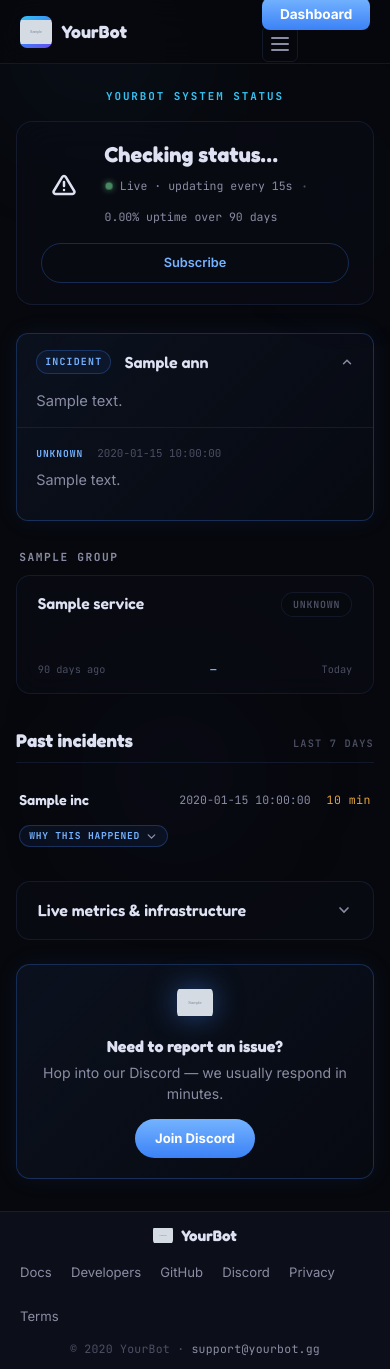
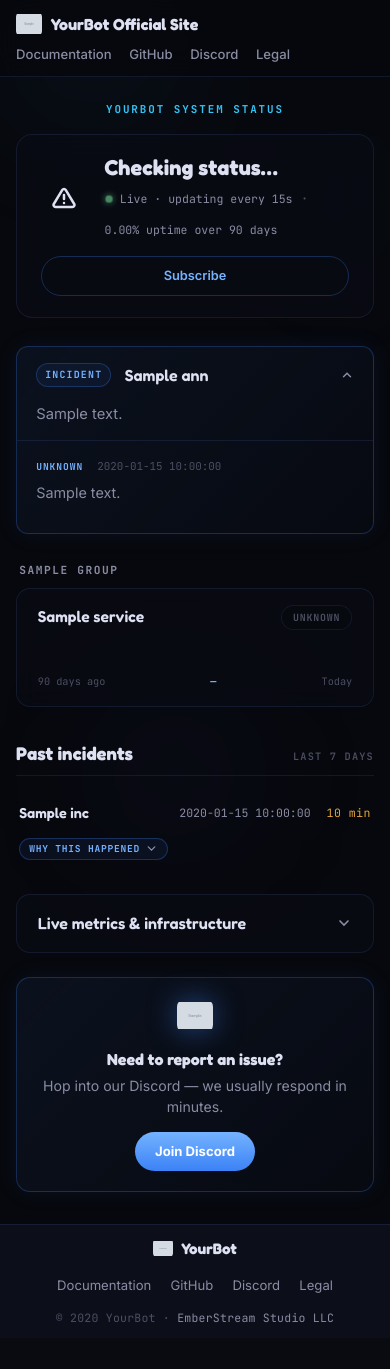
Before and after one commit to NotUSeee/aifaq, a Python web app: template src/status_service/templates/status.html in a window 390 px wide. After the commit the page ends 1323 px from the top, so only its background shows below. Run offline with Jinja, Linux system fonts and the light colour scheme; the template is opened without the code that fills it: most values are stand-ins (such as "Sample title", 1, 10 or a date in 2020); grey boxes marked "Sample" are stand-in pictures; some libraries are stand-ins or nearby versions.

Commit message:
Replace nav with a minimal header + mirror the homepage footer
Header: 'YourBot Official Site' (logo + text) linked to the main site, with
Documentation / GitHub / Discord / Legal links (homepage links minus Status).
Removes the old Home/Plugins/Pricing/FAQ/Developers nav + Dashboard CTA + mobile
hamburger. Footer now mirrors the homepage: same links + the bottom-right
'© YourBot · EmberStream Studio LLC' copy. Adds main_site_url + a real
brand_github_url default. Cache-bust v5.

Co-Authored-By: Claude Opus 4.8 (1M context) <noreply@anthropic.com>

```diff
--- a/src/status_service/config.py
+++ b/src/status_service/config.py
@@ -33,7 +33,8 @@ class Settings(BaseSettings):
     brand_discord_invite: str = Field("https://discord.gg/yourbot", alias="BRAND_DISCORD_INVITE")
     brand_bot_avatar_url: str = Field("", alias="BRAND_BOT_AVATAR_URL")
     brand_logo_url: str = Field("/static/yourbot-logo.png", alias="BRAND_LOGO_URL")
-    brand_github_url: str = Field("", alias="BRAND_GITHUB_URL")
+    brand_github_url: str = Field("https://github.com/EmberStream-Studio", alias="BRAND_GITHUB_URL")
+    main_site_url: str = Field("https://yourbot.gg", alias="MAIN_SITE_URL")
 
 
 _settings: Settings | None = None
--- a/src/status_service/static/status.css
+++ b/src/status_service/static/status.css
@@ -74,80 +74,27 @@ html, body {
 }
 a { color: inherit; text-decoration: none; }
 
-/* ── Nav ────────────────────────────────────────────────────────── */
-.landing-nav {
-  position: fixed;
-  inset: 0 0 auto 0;
-  z-index: 100;
-  display: flex;
-  align-items: center;
-  justify-content: space-between;
-  padding: 0 2.5rem;
-  height: 64px;
-  background: rgba(7, 8, 13, 0.82);
-  backdrop-filter: blur(16px);
+/* ── Header / topbar ────────────────────────────────────────────── */
+.status-topbar {
+  position: fixed; inset: 0 0 auto 0; z-index: 100;
+  display: flex; align-items: center; justify-content: space-between; gap: 1rem;
+  padding: 0 2rem; height: 56px;
+  background: rgba(7, 8, 13, 0.82); backdrop-filter: blur(16px);
   border-bottom: 1px solid var(--border);
 }
-.nav-brand { display: flex; align-items: center; gap: 0.6rem; }
-.nav-brand-icon {
-  width: 32px; height: 32px;
-  background: linear-gradient(150deg, var(--cyan), var(--gold) 52%, #6a4bf0);
-  border-radius: 7px;
-  display: flex; align-items: center; justify-content: center;
-  color: #fff; font-weight: 700; font-size: 1.1rem;
-  overflow: hidden;
+.topbar-brand {
+  display: inline-flex; align-items: center; gap: 0.55rem;
+  font-family: var(--font-display); font-size: 1rem; font-weight: 700;
+  color: var(--text); white-space: nowrap; transition: color 0.15s;
 }
-.nav-brand-icon img { width: 100%; height: 100%; object-fit: contain; border-radius: 7px; }
-.nav-brand-text {
-  font-family: var(--font-display);
-  font-size: 1.1rem; font-weight: 700; letter-spacing: 0.01em;
-  color: var(--text);
-}
-.nav-links {
-  list-style: none; margin: 0; padding: 0;
-  display: flex; gap: 1.4rem; align-items: center;
-}
-.nav-links a {
-  font-family: var(--font-body);
-  font-size: 0.88rem; font-weight: 500;
-  color: var(--muted);
-  transition: color 0.15s;
-}
-.nav-links a:hover, .nav-links a.active { color: var(--gold-light); }
-.nav-external { display: inline-flex; align-items: center; gap: 4px; }
-.nav-external::before {
-  content: ''; display: inline-block;
-  width: 1px; height: 14px; background: var(--border2);
-  margin-right: 0.85rem; vertical-align: middle;
-}
-.nav-cta {
-  font-family: var(--font-body);
-  font-size: 0.85rem; font-weight: 700;
-  padding: 0.5rem 1.1rem;
-  background: linear-gradient(180deg, var(--gold-light), var(--gold));
-  color: #fff !important;
-  border-radius: 8px;
-  transition: transform 0.15s, box-shadow 0.15s;
-}
-.nav-cta:hover { transform: translateY(-1px); box-shadow: 0 0 18px rgba(59, 130, 246, 0.5); }
-.nav-hamburger {
-  display: none; background: none;
-  border: 1px solid var(--border); border-radius: 6px;
-  padding: 0; width: 36px; height: 36px;
-  flex-direction: column; align-items: center; justify-content: center; gap: 4px;
-  cursor: pointer;
-}
-.nav-hamburger span {
-  display: block; width: 18px; height: 2px;
-  background: var(--muted); border-radius: 1px;
-  transition: transform 0.2s, opacity 0.2s;
-}
-.nav-hamburger.open span:nth-child(1) { transform: translateY(6px) rotate(45deg); }
-.nav-hamburger.open span:nth-child(2) { opacity: 0; }
-.nav-hamburger.open span:nth-child(3) { transform: translateY(-6px) rotate(-45deg); }
+.topbar-brand:hover { color: var(--gold-light); }
+.topbar-logo { border-radius: 6px; object-fit: contain; flex-shrink: 0; }
+.topbar-links { display: flex; align-items: center; gap: 1.6rem; flex-wrap: wrap; justify-content: flex-end; }
+.topbar-links a { font-family: var(--font-body); font-size: 0.88rem; font-weight: 500; color: var(--muted); transition: color 0.15s; }
+.topbar-links a:hover { color: var(--gold-light); }
 
 /* ── Page host & nebula ─────────────────────────────────────────── */
-body { padding-top: 64px; }
+body { padding-top: 56px; }
 .status-host { position: relative; flex: 1 1 auto; padding: 2.5rem 1.5rem 3rem; }
 .status-nebula { position: fixed; inset: 0; overflow: hidden; pointer-events: none; z-index: 0; filter: blur(70px); }
 .status-nebula-blob { position: absolute; border-radius: 50%; will-change: transform; }
@@ -413,15 +360,9 @@ body { padding-top: 64px; }
 
 /* ── Mobile ─────────────────────────────────────────────────────── */
 @media (max-width: 880px) {
-  .landing-nav { padding: 0 1.25rem; }
-  .nav-hamburger { display: flex; }
-  .nav-links {
-    display: none; position: absolute; top: 64px; left: 0; right: 0;
-    background: rgba(7,8,13,0.95); backdrop-filter: blur(16px);
-    flex-direction: column; align-items: stretch; padding: 1.25rem 1.5rem; gap: 1rem;
-    border-bottom: 1px solid var(--border);
-  }
-  .nav-links.mobile-open { display: flex; }
+  .status-topbar { padding: 0 1.25rem; }
+  .topbar-links { gap: 1.1rem; }
+  .topbar-links a { font-size: 0.82rem; }
   .status-host { padding: 1.5rem 1rem 2rem; }
   .overall { flex-wrap: wrap; }
   .overall-subscribe { order: 3; width: 100%; text-align: center; }
@@ -430,3 +371,8 @@ body { padding-top: 64px; }
   .status-help-text { align-items: center; }
   .landing-footer { padding: 0.7rem 1.25rem; gap: 0.75rem; flex-direction: column; text-align: center; }
 }
+@media (max-width: 560px) {
+  /* Let the header flow (and wrap) instead of overlapping content. */
+  body { padding-top: 0; }
+  .status-topbar { position: static; height: auto; flex-wrap: wrap; padding: 0.7rem 1rem; gap: 0.45rem 1.2rem; }
+}
--- a/src/status_service/templates/base.html
+++ b/src/status_service/templates/base.html
@@ -7,7 +7,7 @@
   <meta name="description" content="Real-time status of the YourBot platform — measured from outside, hosted independently."/>
   <meta name="theme-color" content="#07080d"/>
   <link rel="icon" href="/static/favicon.ico?v=2" sizes="any"/>
-  <link rel="stylesheet" href="/static/status.css?v=4"/>
+  <link rel="stylesheet" href="/static/status.css?v=5"/>
   {% block extra_head %}{% endblock %}
 </head>
 <body>
--- a/src/status_service/templates/status.html
+++ b/src/status_service/templates/status.html
@@ -9,34 +9,19 @@
 
 {% block body %}
 
-<!-- ── Nav ────────────────────────────────────────────────────────── -->
-<nav class="landing-nav">
-  <a href="https://yourbot.gg/" class="nav-brand">
-    <div class="nav-brand-icon">
-      <img src="{{ settings.brand_bot_avatar_url or settings.brand_logo_url }}" alt="YourBot" width="32" height="32" onerror="this.onerror=null;this.src='/static/yourbot-logo.png'"/>
-    </div>
-    <span class="nav-brand-text">YourBot</span>
+<!-- ── Header ─────────────────────────────────────────────────────── -->
+<header class="status-topbar">
+  <a href="{{ settings.main_site_url }}/" class="topbar-brand" aria-label="YourBot Official Site">
+    <img src="{{ settings.brand_logo_url }}" alt="" width="26" height="26" class="topbar-logo"/>
+    <span>YourBot Official Site</span>
   </a>
-  <ul class="nav-links" role="tablist">
-    <li><a href="https://yourbot.gg/#home"     role="tab" aria-selected="false">Home</a></li>
-    <li><a href="https://yourbot.gg/#plugins"  role="tab" aria-selected="false">Plugins</a></li>
-    <li><a href="https://yourbot.gg/#pricing"  role="tab" aria-selected="false">Pricing</a></li>
-    <li><a href="https://yourbot.gg/#faq"      role="tab" aria-selected="false">FAQ</a></li>
-    <li><a href="https://yourbot.gg/dev" class="nav-external">
-      Developers
-      <svg class="nav-external-icon" width="12" height="12" viewBox="0 0 24 24" fill="none" stroke="currentColor" stroke-width="2" stroke-linecap="round" stroke-linejoin="round" aria-hidden="true">
-        <path d="M7 7h10v10"/><path d="M7 17 17 7"/>
-      </svg>
-    </a></li>
-  </ul>
-  <div class="nav-right">
-    <a href="https://yourbot.gg/login" class="nav-cta">Dashboard</a>
-    <button class="nav-hamburger" type="button" aria-label="Open menu" aria-expanded="false"
-            onclick="this.classList.toggle('open');document.querySelector('.nav-links').classList.toggle('mobile-open');this.setAttribute('aria-expanded',this.classList.contains('open'))">
-      <span></span><span></span><span></span>
-    </button>
-  </div>
-</nav>
+  <nav class="topbar-links" aria-label="Site">
+    <a href="{{ settings.main_site_url }}/docs">Documentation</a>
+    <a href="{{ settings.brand_github_url }}" target="_blank" rel="noopener noreferrer">GitHub</a>
+    <a href="{{ settings.brand_discord_invite }}" target="_blank" rel="noopener noreferrer">Discord</a>
+    <a href="{{ settings.main_site_url }}/legal">Legal</a>
+  </nav>
+</header>
 
 <main class="status-host">
 
@@ -210,14 +195,12 @@
 <footer class="landing-footer">
   <div class="footer-brand"><img class="footer-brand-logo" src="{{ settings.brand_logo_url }}" alt=""/> YourBot</div>
   <ul class="footer-links">
-    <li><a href="https://yourbot.gg/dev/docs">Docs</a></li>
-    <li><a href="https://yourbot.gg/dev">Developers</a></li>
-    {% if settings.brand_github_url %}<li><a href="{{ settings.brand_github_url }}" target="_blank" rel="noopener">GitHub</a></li>{% endif %}
-    <li><a href="{{ settings.brand_discord_invite }}" target="_blank" rel="noopener">Discord</a></li>
-    <li><a href="https://yourbot.gg/privacy">Privacy</a></li>
-    <li><a href="https://yourbot.gg/terms">Terms</a></li>
+    <li><a href="{{ settings.main_site_url }}/docs">Documentation</a></li>
+    <li><a href="{{ settings.brand_github_url }}" target="_blank" rel="noopener noreferrer">GitHub</a></li>
+    <li><a href="{{ settings.brand_discord_invite }}" target="_blank" rel="noopener noreferrer">Discord</a></li>
+    <li><a href="{{ settings.main_site_url }}/legal">Legal</a></li>
   </ul>
-  <div class="footer-copy">© {{ now.year }} YourBot · <a href="mailto:support@yourbot.gg">support@yourbot.gg</a></div>
+  <div class="footer-copy">© {{ now.year }} YourBot · <a href="https://www.emberstreamstudio.com" target="_blank" rel="noopener noreferrer">EmberStream Studio LLC</a></div>
 </footer>
 
 {% endblock %}
```
Also changed, not shown: tests/test_incident_cause.py (+4 -1 lines).
